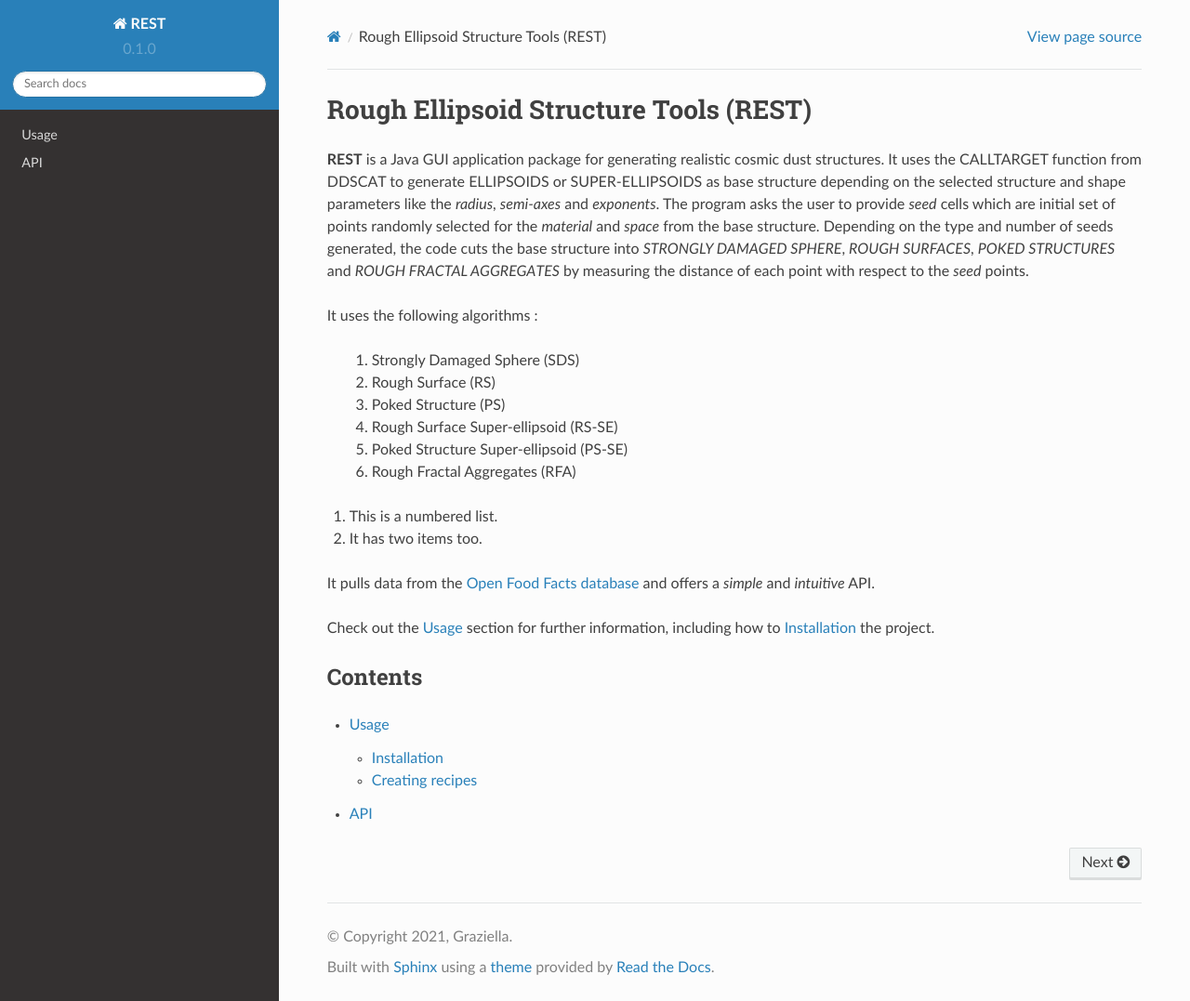
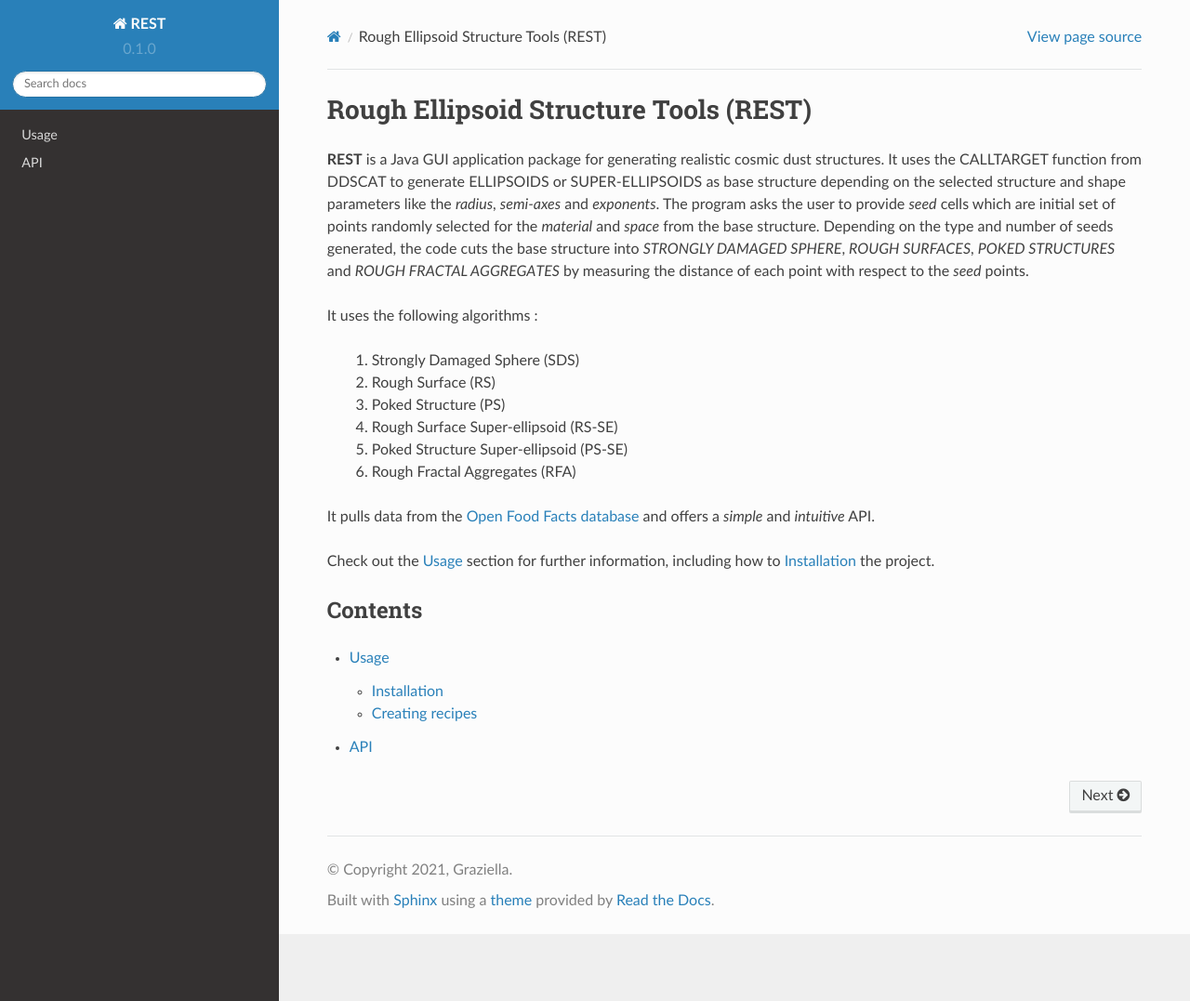
Before and after one commit to prithishh3/rtd-tutorial, a Sphinx documentation site: the page built from docs/source/index.rst, in a window 1280 px wide and 1077 px high. Shown: the whole window at 93% size. Built offline with Sphinx 7.4.7 and the Read the Docs theme 2.0.0, drawn with Linux system fonts in a browser that asks for light colours.

Commit message:
Update index.rst

```diff
--- a/docs/source/index.rst
+++ b/docs/source/index.rst
@@ -12,9 +12,6 @@ It uses the following algorithms :
         4. Rough Surface Super-ellipsoid (RS-SE)
         5. Poked Structure Super-ellipsoid (PS-SE)
         6. Rough Fractal Aggregates (RFA)
-
-#. This is a numbered list.
-#. It has two items too.
 
 It pulls data from the `Open Food Facts database <https://world.openfoodfacts.org/>`_
 and offers a *simple* and *intuitive* API.
```
